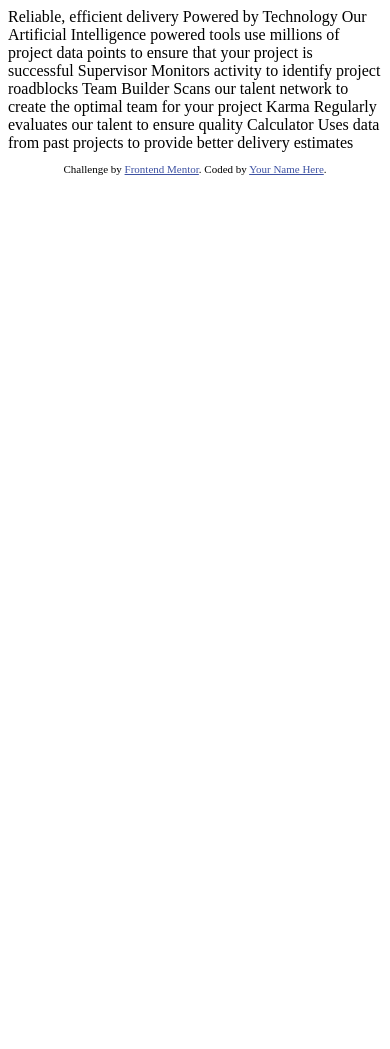
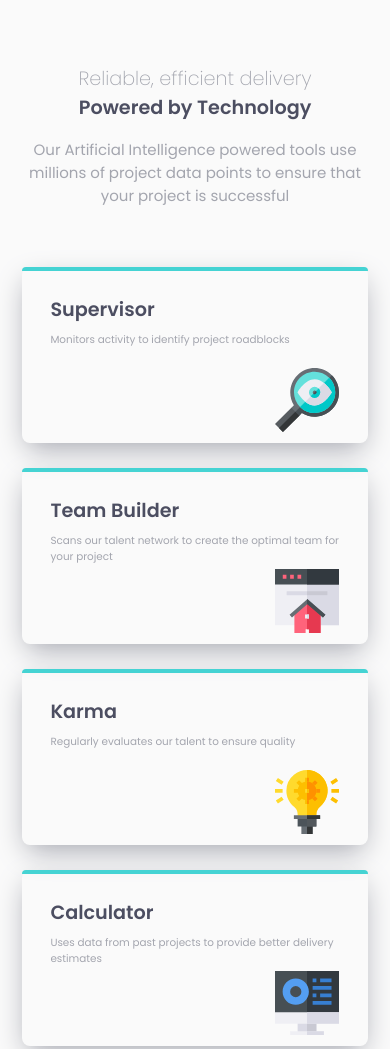
Before and after one commit to santu369/frontendmentor-four-card-feature-section, a plain HTML site: page index.html in a window 390 px wide. Shown: the top 1049 px of the page. Before the commit the page ends 844 px from the top, so only its background shows below. Drawn offline with Linux system fonts and the light colour scheme.

Commit message:
updated mobile design

```diff
--- a/index.html
+++ b/index.html
@@ -1,45 +1,45 @@
 <!DOCTYPE html>
 <html lang="en">
-<head>
   <meta charset="UTF-8">
-  <meta name="viewport" content="width=device-width, initial-scale=1.0"> <!-- displays site properly based on user's device -->
+  <meta name="viewport" content="width=device-width, initial-scale=1.0">
 
   <link rel="icon" type="image/png" sizes="32x32" href="./images/favicon-32x32.png">
-
+  <link rel="stylesheet" href="./css/style.css">
   <title>Frontend Mentor | Four card feature section</title>
 
-  <!-- Feel free to remove these styles or customise in your own stylesheet 👍 -->
-  <style>
-    .attribution { font-size: 11px; text-align: center; }
-    .attribution a { color: hsl(228, 45%, 44%); }
-  </style>
+  <base target="_blank" />
 </head>
 <body>
-
-  Reliable, efficient delivery
-  Powered by Technology
-
-  Our Artificial Intelligence powered tools use millions of project data points
-  to ensure that your project is successful
-
-  Supervisor
-  Monitors activity to identify project roadblocks
-
-  Team Builder
-  Scans our talent network to create the optimal team for your project
-
-  Karma
-  Regularly evaluates our talent to ensure quality
-
-  Calculator
-  Uses data from past projects to provide better delivery estimates
-
-
-  <footer>
-    <p class="attribution">
-      Challenge by <a href="https://www.frontendmentor.io?ref=challenge" target="_blank">Frontend Mentor</a>.
-      Coded by <a href="#">Your Name Here</a>.
-    </p>
-  </footer>
+  <main>
+    <header><h1>Reliable, efficient delivery</h1></header>
+    <section class="section">
+      <h2 class="section__title">Powered by Technology</h2>
+      <p class="section__intro">Our Artificial Intelligence powered tools use millions of project data points to ensure that your project is successful</p>
+      <div class="section__detail">
+        <div class="flex flex-full">
+          <article class="article supervisor">
+            <h3 class="article__title">Supervisor</h3>
+            <p class="article__detail">Monitors activity to identify project roadblocks</p>
+          </article>
+        </div>
+        <div class="flex">
+          <article class="article team-builder">
+            <h3 class="article__title">Team Builder</h3>
+            <p class="article__detail">Scans our talent network to create the optimal team for your project</p>
+          </article>
+          <article class="article karma">
+            <h3 class="article__title">Karma</h3>
+            <p class="article__detail">Regularly evaluates our talent to ensure quality</p>
+          </article>
+        </div>
+        <div class="flex flex-full">
+          <article class="article calculator">
+            <h3 class="article__title">Calculator</h3>
+            <p class="article__detail">Uses data from past projects to provide better delivery estimates</p>
+          </article>
+        </div>
+      </div>
+    </section>
+  </main>
 </body>
 </html>
--- /dev/null
+++ b/sass/style.scss
@@ -0,0 +1,121 @@
+@import url("https://fonts.googleapis.com/css2?family=Poppins:wght@200;400;600&display=swap");
+
+/* variables */
+
+$prim-red: hsl(0, 78%, 62%);
+$prim-cyan: hsl(180, 62%, 55%);
+$prim-orange: hsl(34, 97%, 64%);
+$prim-blue: hsl(212, 86%, 64%);
+
+$neu-dark-blue: hsl(234, 12%, 34%);
+$neu-blue: hsl(229, 6%, 66%);
+$neu-light-gray: hsl(229, 6%, 66%);
+
+$font-size: 15px;
+$font-family: "Poppins", sans-serif;
+$font-light: 200;
+$font-medium: 400;
+$font-bold: 600;
+
+$supervisor-icon: "../images/icon-supervisor.svg";
+$team-builder-icon: "../images/icon-team-builder.svg";
+$karma-icon: "../images/icon-karma.svg";
+$calculator-icon: "../images/icon-calculator.svg";
+
+$bg-color: hsl(0, 0%, 98%);
+$white: hsl(0, 0%, 100%);
+
+/* default */
+
+*,
+*::before,
+*::after {
+  margin: 0;
+  padding: 0;
+  box-sizing: border-box;
+}
+
+/* mixins */
+
+@mixin article-extra($url, $bg-color) {
+  background: url($url) no-repeat 90% 90%;
+  &::after {
+    background-color: $bg-color;
+  }
+}
+
+body {
+  font-size: $font-size;
+  font-family: $font-family;
+  background-color: $bg-color;
+  color: $neu-light-gray;
+}
+
+main {
+  margin: 4rem 1.4rem 3.5rem;
+  header {
+    h1 {
+      font-size: 1.2rem;
+      font-weight: $font-light;
+      text-align: center;
+    }
+  }
+  .section {
+    &__title {
+      text-align: center;
+      font-size: 1.2rem;
+      margin-bottom: 1rem;
+      color: $neu-dark-blue;
+    }
+    &__intro {
+      text-align: center;
+      margin-bottom: 3.75rem;
+    }
+    &__detail {
+      display: block;
+    }
+  }
+  .flex {
+    .supervisor {
+      @include article-extra($supervisor-icon, $prim-cyan);
+    }
+    .team-builder {
+      @include article-extra($team-builder-icon, $prim-cyan);
+    }
+    .karma {
+      @include article-extra($karma-icon, $prim-cyan);
+    }
+    .calculator {
+      @include article-extra($calculator-icon, $prim-cyan);
+    }
+  }
+  .article {
+    width: 100%;
+    height: 11rem;
+    min-width: 160px;
+    min-height: 9rem;
+    padding: 28px;
+    margin-bottom: 25px;
+    border-radius: 0.5rem;
+    background-color: $white;
+    box-shadow: 0px 10px 29px -5px $neu-light-gray;
+    position: relative;
+    &::after {
+      position: absolute;
+      content: "";
+      width: 100%;
+      height: 4px;
+      top: 0;
+      left: 0;
+      border-radius: 0.5rem 0.5rem 0 0;
+    }
+    &__title {
+      color: $neu-dark-blue;
+      font-size: 1.2rem;
+      margin-bottom: 0.5rem;
+    }
+    &__detail {
+      font-size: 0.65rem;
+    }
+  }
+}
```
Also changed, not shown: css/style.css (added), 2 other files.
